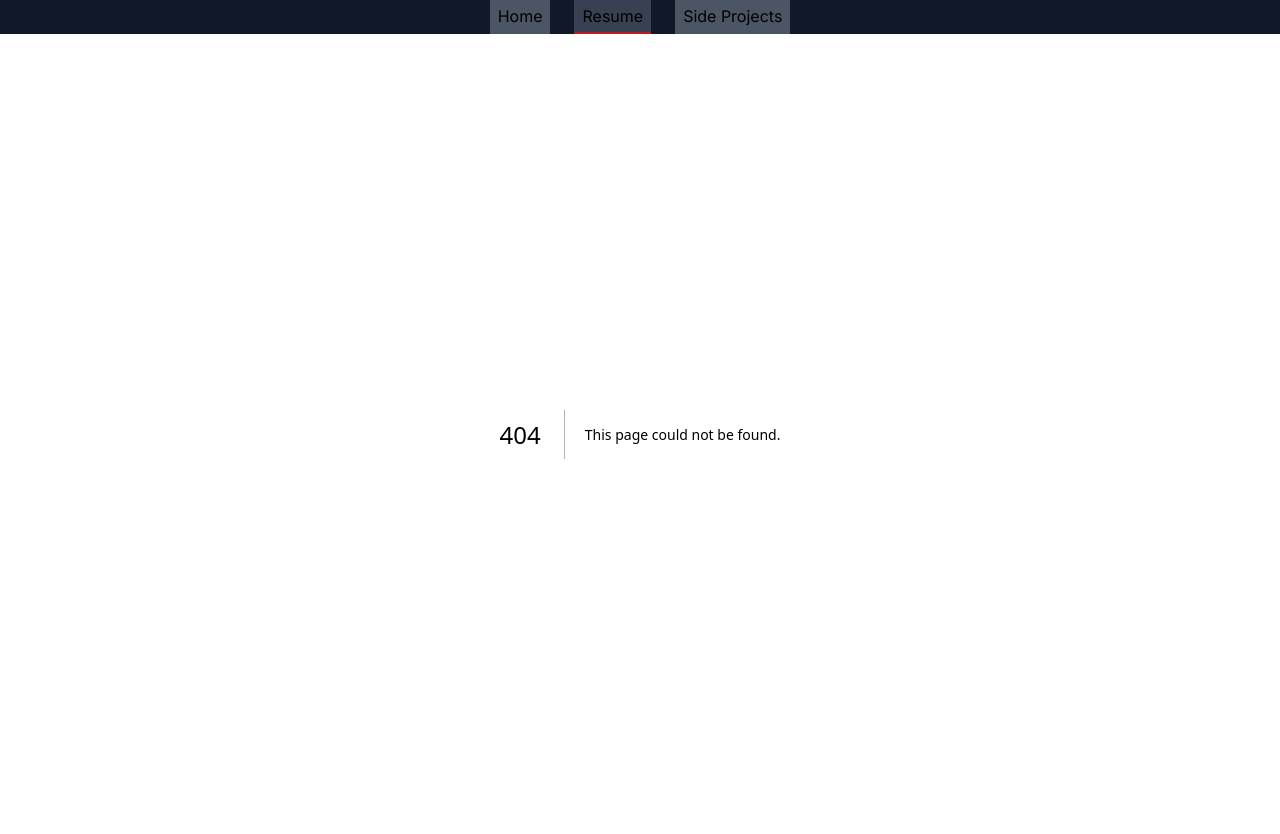
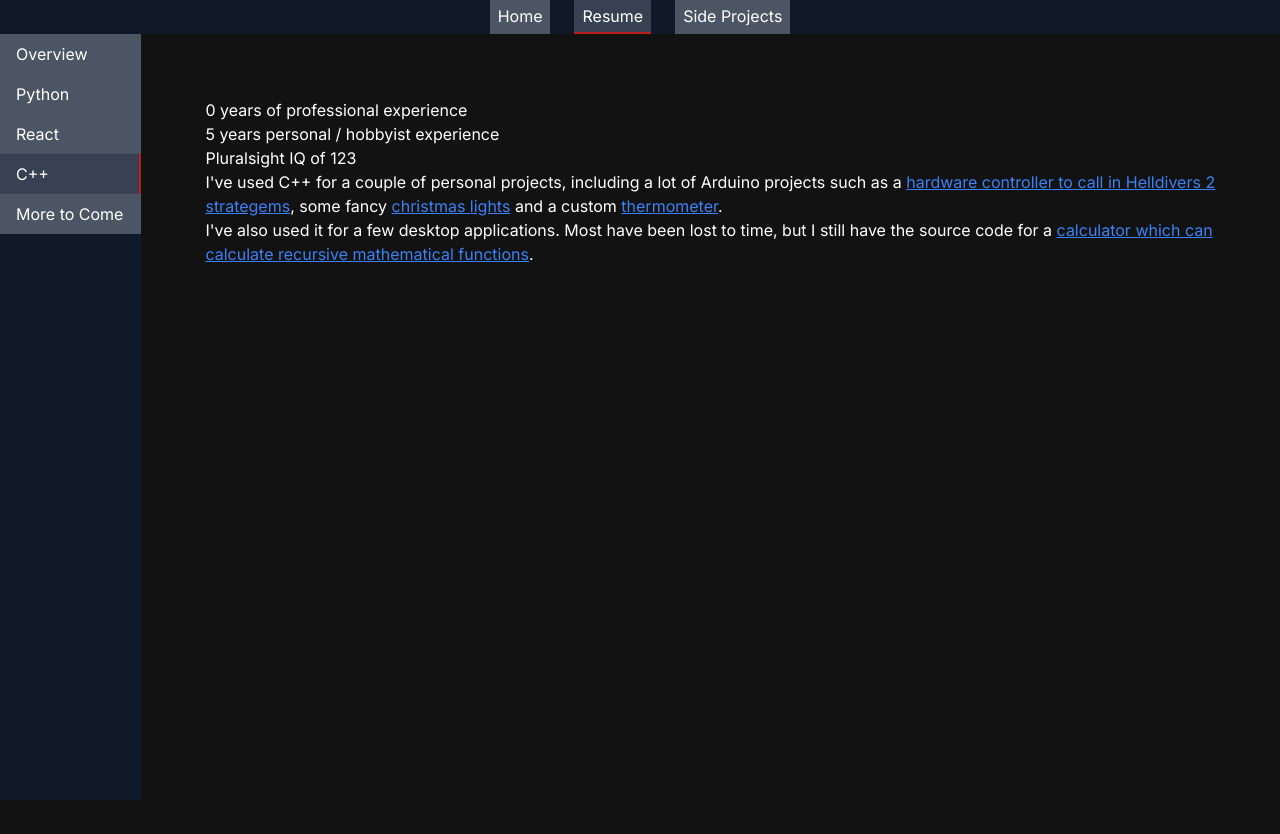
Before and after one commit to quinn-n/Personal-Site, a Next.js app: page /resume/cplusplus in a window 1280 px wide. Before the commit this address had no page. After the commit the page ends 800 px from the top, so only its background shows below. Built offline with nearby package versions, Linux system fonts and the light colour scheme.

Commit message:
Add C++ Resume Page

```diff
--- /dev/null
+++ b/app/resume/cplusplus/page.tsx
@@ -0,0 +1,17 @@
+import { SkillPage } from "@/app/ui/resume/skill-page";
+import Link from "next/link";
+
+export default function Page() {
+  return <SkillPage professionalExperience={0} personalExperience={5} pluralsightIQ={123}>
+    <p>
+      I&apos;ve used C++ for a couple of personal projects, including a lot of Arduino projects such as a&nbsp;
+      <Link className="link-text" href="https://github.com/quinn-n/Helldivers-2-Strategem-Controller">hardware controller to call in Helldivers 2 strategems</Link>
+      , some fancy <Link className="link-text" href="https://github.com/quinn-n/Christmas_Lights">christmas lights</Link>
+      &nbsp;and a custom <Link className="link-text" href="https://github.com/quinn-n/Thermometer">thermometer</Link>.
+    </p>
+    <p>
+      I&apos;ve also used it for a few desktop applications. Most have been lost to time, but I still have the source code for a&nbsp;
+      <Link className="link-text" href="https://github.com/quinn-n/Recursive-Function-Calculator">calculator which can calculate recursive mathematical functions</Link>.
+    </p>
+  </SkillPage>;
+}
--- a/app/resume/layout.tsx
+++ b/app/resume/layout.tsx
@@ -11,5 +11,6 @@ const NAV_LINKS = [
   { path: "/resume", label: "Overview" },
   { path: "/resume/python", label: "Python" },
   { path: "/resume/react", label: "React" },
+  { path: "/resume/cplusplus", label: "C++" },
   { path: "/resume/more-to-come", label: "More to Come" }
 ];
```
